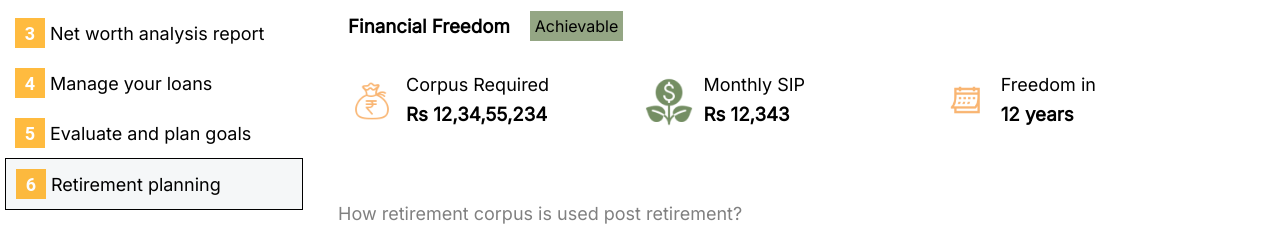
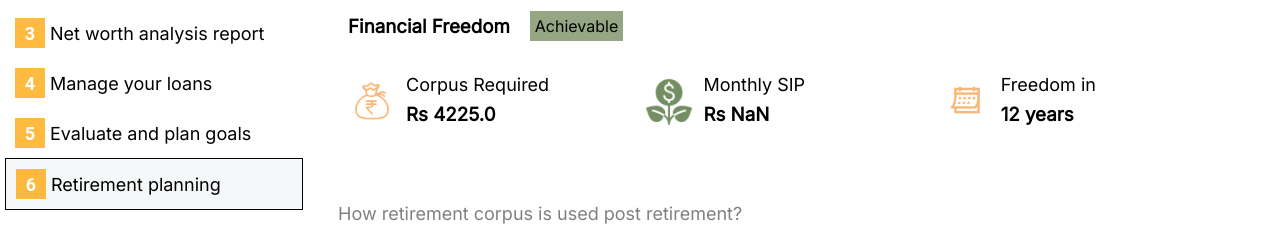
Before and after one commit to antas123/makeMyPot, a React (Vite) app in the folder make_my_pot/: page /financialDashboard/6 in a window 1280 px wide. Shown: the part 232-458 px from the top of the page. Built offline with nearby package versions, Linux system fonts and the light colour scheme; no server answers.

Commit message:
intermediate

```diff
--- a/make_my_pot/src/scenes/financialDashboard/RetirementPlanning/MiddleSection.jsx
+++ b/make_my_pot/src/scenes/financialDashboard/RetirementPlanning/MiddleSection.jsx
@@ -1,20 +1,31 @@
-import React from 'react'
+import React from "react";
 
-const MiddleSection = ({img, heading, money,years}) => {
+const MiddleSection = ({ img, heading, money, years }) => {
   return (
     <>
-         <div style={{flex:"1", display:"flex", flexDirection:"row",alignItems:"center", gap:"10px"}}>
-             <img src={img} alt="bag" style={{width:"3em"}} />
-                <div style={{display:"flex", flexDirection:"column", }}>
-                    <p style={{fontSize:"18px"}}>{heading}</p>
-                {
-                    money ? <h3 style={{marginTop:"-10px"}}>Rs {money}</h3> :
-                    <h3 style={{marginTop:"-10px"}}>{years} years</h3>
-                }
-                </div>
-           </div>
+      <div
+        style={{
+          flex: "1",
+          display: "flex",
+          flexDirection: "row",
+          alignItems: "center",
+          gap: "10px",
+        }}
+      >
+        <img src={img} alt="bag" style={{ width: "3em" }} />
+        <div style={{ display: "flex", flexDirection: "column" }}>
+          <p style={{ fontSize: "18px" }}>{heading}</p>
+          {money ? (
+            <h3 style={{ marginTop: "-10px" }}>
+              Rs {Number(money).toFixed(1)}
+            </h3>
+          ) : (
+            <h3 style={{ marginTop: "-10px" }}>{years} years</h3>
+          )}
+        </div>
+      </div>
     </>
-  )
-}
+  );
+};
 
-export default MiddleSection
+export default MiddleSection;
--- a/make_my_pot/src/scenes/financialDashboard/RetirementPlanning/RetirementPlanning.jsx
+++ b/make_my_pot/src/scenes/financialDashboard/RetirementPlanning/RetirementPlanning.jsx
@@ -11,11 +11,20 @@ import StackedAreas from "./StackedAreas";
 import Barchart from "../ManageYourLoans/Barchart";
 import { FinancialDashboardTitles } from "../../../constants/PlaceholderData";
 import ControlledAccordions from "../../../components/Accordion";
+import {
+  calculateAnnualExpense,
+  calculateExpenseAtBeginningOfRetirement,
+} from "../../../utils/Calculations";
 
 const RetirementPlanning = ({
   changeAppUserData,
   retirementPlanningDetails,
 }) => {
+  const { expensesPostRetirement } = retirementPlanningDetails;
+  const annualExpense = Number(expensesPostRetirement || "") * 12;
+  const expenseOnRetirement =
+    calculateExpenseAtBeginningOfRetirement(1000, 7, 3) + 1000 * 3;
+
   return (
     <>
       <SceneHeader title={FinancialDashboardTitles.retirementPlanning} />
@@ -75,7 +84,7 @@ const RetirementPlanning = ({
             <MiddleSection
               img={moneyBag}
               heading={"Corpus Required"}
-              money={"12,34,55,234"}
+              money={expenseOnRetirement}
             />
             <MiddleSection
               img={finGrow}
--- a/make_my_pot/src/utils/Calculations.js
+++ b/make_my_pot/src/utils/Calculations.js
@@ -134,3 +134,13 @@ export const loanCalculator = (emi, principal, interestRate, tenureMonths) => {
 export const calculatePrincipalPercentage = (principal, interest) => {
   return ((principal * 100) / (principal + Number(interest))).toFixed(2);
 };
+
+export const calculateExpenseAtBeginningOfRetirement = (
+  initialExpense,
+  inflation,
+  yearsToRetirement
+) => {
+  const expense =
+    initialExpense * Math.pow(1 + inflation / 100, yearsToRetirement);
+  return expense;
+};
```
